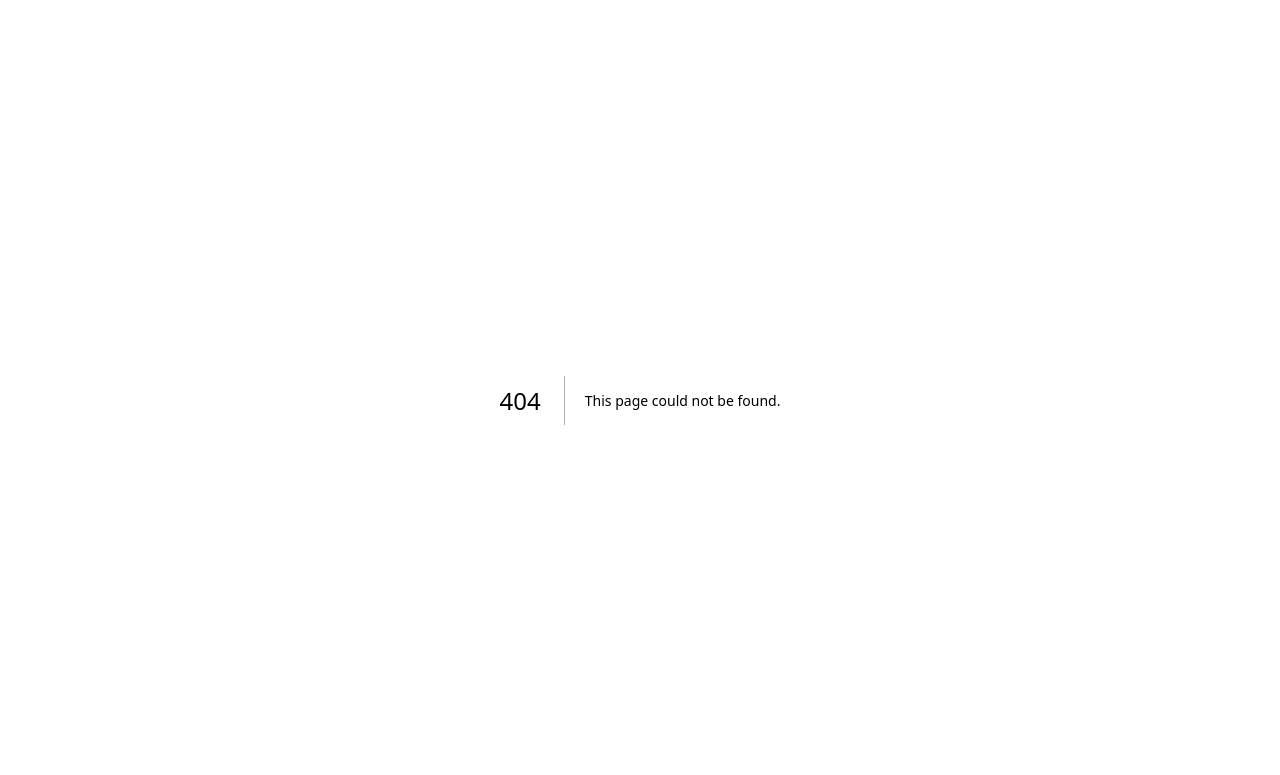
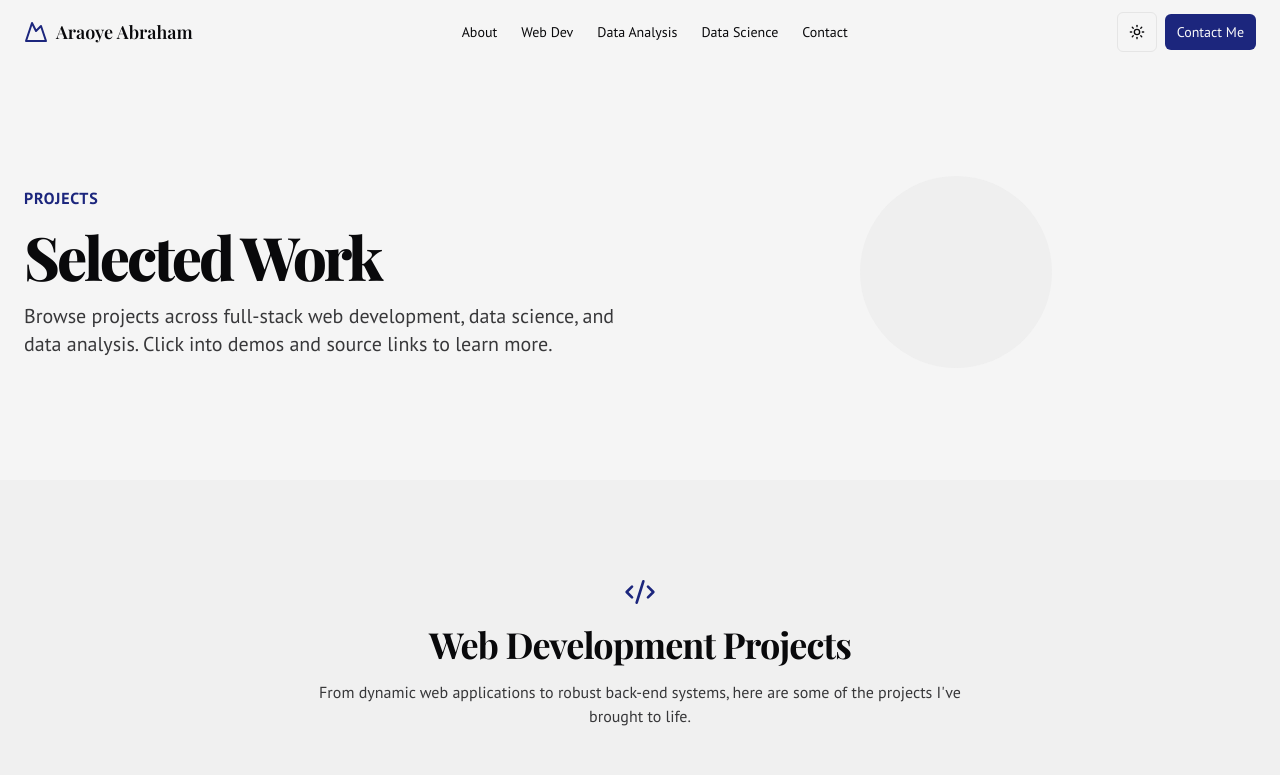
Before and after one commit to abrokinla/araoye, a Next.js app: page /projects in a window 1280 px wide. Before the commit this address had no page. Shown: the top 775 px of the page. Built offline with nearby package versions, Linux system fonts and the light colour scheme; a web font is replaced by a local one.

Commit message:
feat(projects): add consolidated projects page and wire hero CTAs
Create /projects page that consolidates Web Dev, Data Science, and Data Analysis sections using existing ProjectsSection component. Update web-dev and data-science hero CTAs to link to the new page.

```diff
--- a/src/app/data-science/page.tsx
+++ b/src/app/data-science/page.tsx
@@ -49,7 +49,7 @@ function DataScienceHero() {
             </div>
             <div className="flex flex-col gap-3 sm:flex-row">
               <Button asChild size="lg">
-                <Link href="#projects">View My Work</Link>
+                <Link href="/projects">View My Work</Link>
               </Button>
               <Button asChild variant="outline" size="lg">
                 <Link href="#contact">Get in Touch</Link>
@@ -71,7 +71,7 @@ function DataScienceHero() {
         </div>
       </div>
       <div className="absolute bottom-10 left-1/2 -translate-x-1/2">
-        <Link href="#projects" aria-label="Scroll to projects section">
+        <Link href="/projects" aria-label="Go to projects page">
           <ArrowDown className="h-8 w-8 animate-bounce text-primary" />
         </Link>
       </div>
--- /dev/null
+++ b/src/app/projects/page.tsx
@@ -0,0 +1,90 @@
+import type { Metadata } from 'next';
+import { Header } from "@/components/header";
+import { ProjectsSection } from "@/components/projects-section";
+import { ContactSection } from "@/components/contact-section";
+import { webDevProjects, dataScienceProjects, dataAnalysisProjects } from "@/lib/projects-data";
+import { CodeXml, BrainCircuit, ChartPie } from "lucide-react";
+
+export const metadata: Metadata = {
+  title: 'Projects | Araoye Abraham',
+  description: 'A consolidated view of Araoye Abraham\'s projects across Web Development, Data Science, and Data Analysis.',
+  alternates: { canonical: 'https://araoye.pro/projects' },
+};
+
+function ProjectsHero() {
+  return (
+    <section id="hero-projects" className="w-full bg-background text-foreground">
+      <div className="container mx-auto px-4 md:px-6">
+        <div className="grid min-h-[calc(60vh-4rem)] items-center gap-8 lg:grid-cols-2">
+          <div className="space-y-4">
+            <span className="font-semibold uppercase tracking-wider text-primary">Projects</span>
+            <h1 className="font-headline text-4xl font-extrabold tracking-tighter sm:text-5xl md:text-6xl">
+              Selected Work
+            </h1>
+            <p className="max-w-2xl text-lg text-foreground/80 md:text-xl">
+              Browse projects across full-stack web development, data science, and data analysis. Click into demos and source links to learn more.
+            </p>
+          </div>
+          <div className="flex items-center justify-center">
+            <div className="h-48 w-48 rounded-full bg-secondary/60" />
+          </div>
+        </div>
+      </div>
+    </section>
+  );
+}
+
+export default function ProjectsPage() {
+  return (
+    <div className="flex min-h-screen flex-col">
+      <Header />
+      <main className="flex-1">
+        <ProjectsHero />
+
+        <ProjectsSection
+          id="web-dev"
+          title="Web Development Projects"
+          description="From dynamic web applications to robust back-end systems, here are some of the projects I've brought to life."
+          projects={webDevProjects}
+          icon={<CodeXml className="h-8 w-8 text-primary" />}
+        />
+
+        <ProjectsSection
+          id="data-science"
+          title="Data Science & Machine Learning Projects"
+          description="Leveraging Python and its ecosystem to build predictive models and uncover patterns in complex datasets."
+          projects={dataScienceProjects}
+          icon={<BrainCircuit className="h-8 w-8 text-primary" />}
+        />
+
+        <ProjectsSection
+          id="data-analysis"
+          title="Data Analysis & Dashboards"
+          description="Reports, dashboards, and exploratory analyses across business and marketing domains."
+          projects={dataAnalysisProjects}
+          icon={<ChartPie className="h-8 w-8 text-primary" />}
+        />
+
+        <ContactSection />
+      </main>
+      <Footer />
+    </div>
+  );
+}
+
+function Footer() {
+  return (
+    <footer className="bg-secondary text-secondary-foreground">
+      <div className="container mx-auto flex flex-col items-center justify-between gap-4 px-4 py-8 sm:flex-row md:px-6">
+        <p className="text-sm text-muted-foreground">
+          &copy; {new Date().getFullYear()} Araoye Abraham. All rights reserved.
+        </p>
+        <div className="flex items-center gap-4">
+          <a href="https://www.linkedin.com/in/araoye-abraham-dev/" target="_blank" rel="noopener noreferrer" aria-label="LinkedIn" className="hover:text-primary transition-colors">
+            <svg className="h-5 w-5" />
+          </a>
+        </div>
+      </div>
+    </footer>
+  );
+}
--- a/src/app/web-dev/page.tsx
+++ b/src/app/web-dev/page.tsx
@@ -48,7 +48,7 @@ function WebDevHero() {
             </div>
             <div className="flex flex-col gap-3 sm:flex-row">
               <Button asChild size="lg">
-                <Link href="#projects">View My Work</Link>
+                <Link href="/projects">View My Work</Link>
               </Button>
               <Button asChild variant="outline" size="lg">
                 <Link href="#contact">Get in Touch</Link>
@@ -70,7 +70,7 @@ function WebDevHero() {
         </div>
       </div>
       <div className="absolute bottom-10 left-1/2 -translate-x-1/2">
-        <Link href="#projects" aria-label="Scroll to projects section">
+        <Link href="/projects" aria-label="Go to projects page">
           <ArrowDown className="h-8 w-8 animate-bounce text-primary" />
         </Link>
       </div>
```
